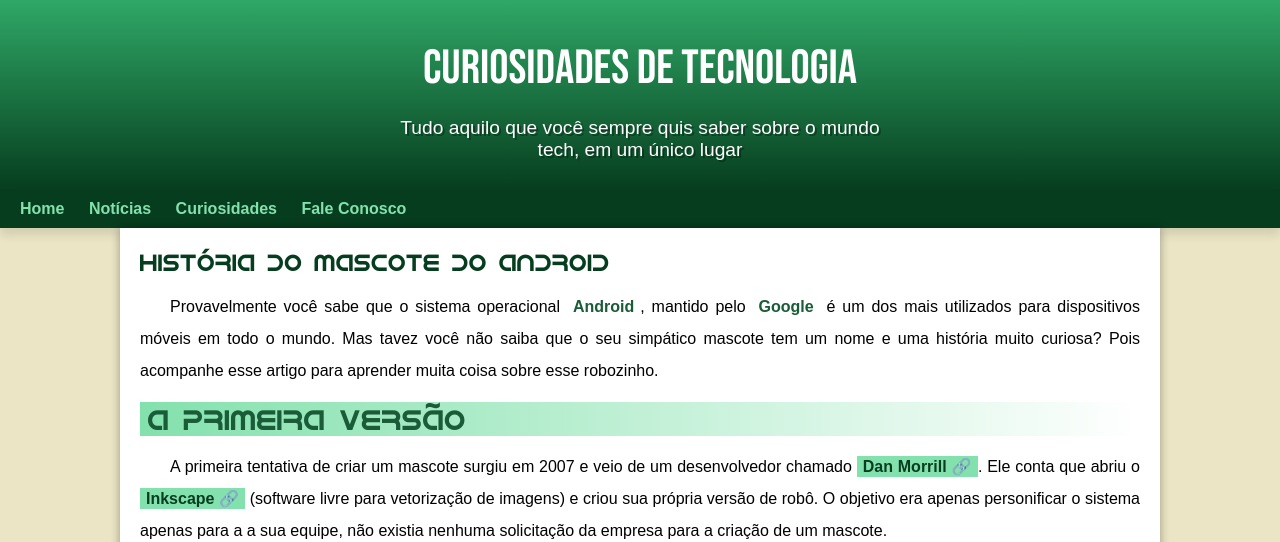
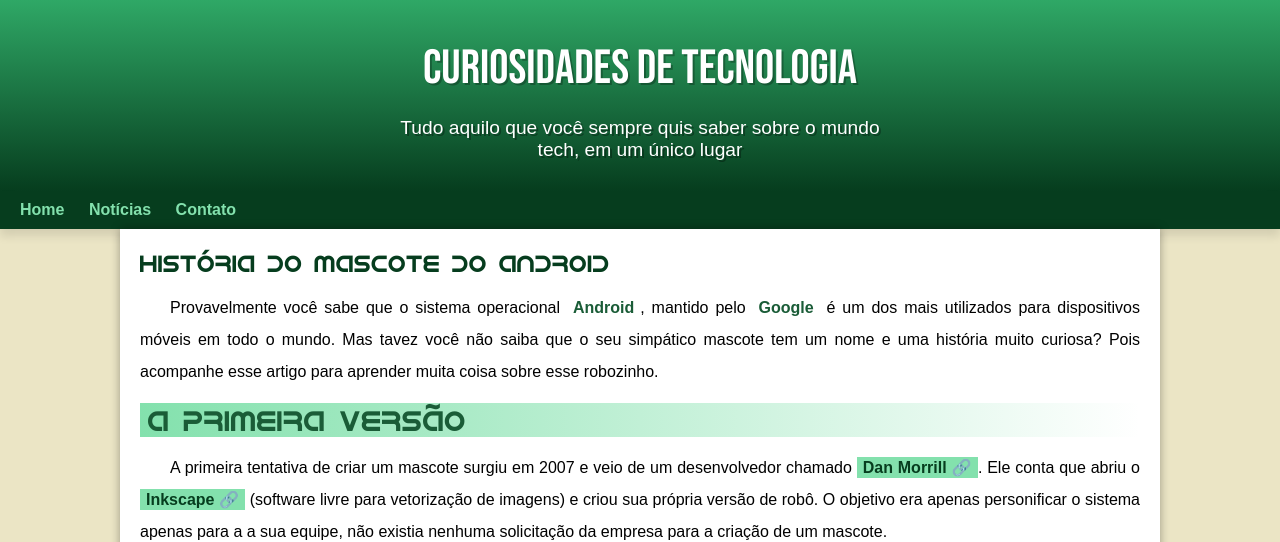
Before and after one commit to Clayton2211/projeto-android, a plain HTML site: page index.html in a window 1280 px wide. Shown: the top 542 px of the page. Drawn offline with Linux system fonts and the light colour scheme.

Commit message:
Problema de padding corrigido
Uma faixa amarela no Header

```diff
--- a/estilo/style.css
+++ b/estilo/style.css
@@ -49,7 +49,7 @@ header > h1 {
     margin-bottom: 20px;
     font-size: 3em;
     font-weight: normal;
-
+    text-shadow: 2px 2px 0px rgba(0, 0, 0, 0.267);
 }
 
 header > p {
@@ -61,6 +61,7 @@ header > p {
     padding-right: 10px;
     padding-left: 10px;
     margin: auto;
+    padding-bottom: 30px;
     text-shadow: 2px 2px 0px rgba(0, 0, 0, 0.322);
 }
 
--- a/index.html
+++ b/index.html
@@ -15,8 +15,7 @@
     <nav>
         <a href="#">Home</a>
         <a href="#">Notícias</a>
-        <a href="#">Curiosidades</a>
-        <a href="#">Fale Conosco</a>
+        <a href="#">Contato</a>
     </nav>
     <main>
         <article>
```
